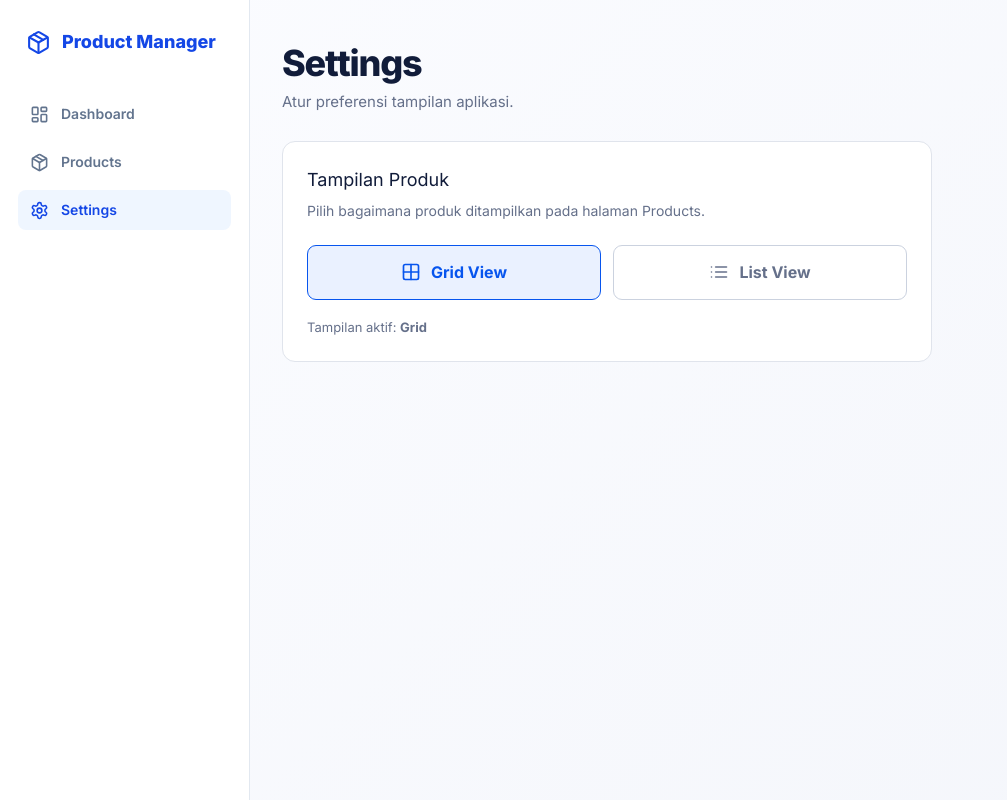
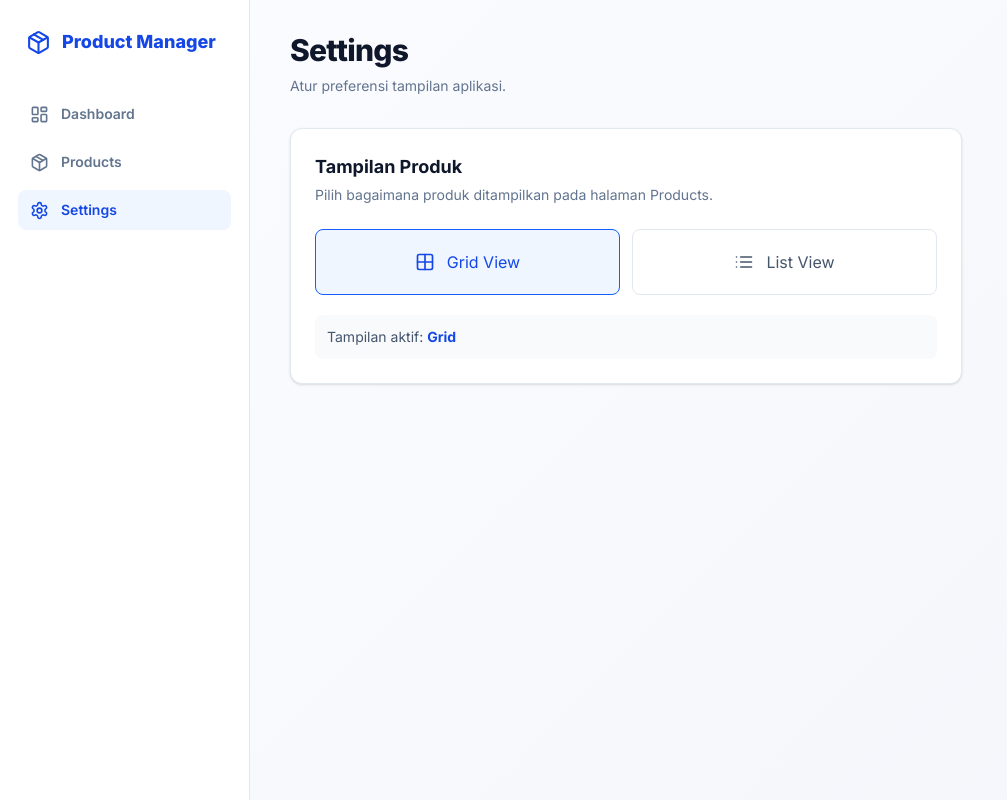
Before and after one commit to 1Llenias/pweb-react-fundamental, a React (Vite) app: page /settings in a window 1280 px wide. Shown: the whole page, without its empty margins (0-1007 px from the left). Built offline with nearby package versions, Linux system fonts and the light colour scheme.

Commit message:
refactor(tugas-4): migrate settings to Tailwind CSS

```diff
--- a/src/pages/SettingsPage.jsx
+++ b/src/pages/SettingsPage.jsx
@@ -5,47 +5,68 @@ import { Grid2X2, List } from 'lucide-react'
 export default function SettingsPage() {
   const { viewMode, setViewMode } = useOutletContext()
 
+  const viewOptions = [
+    {
+      value: 'grid',
+      label: 'Grid View',
+      icon: Grid2X2,
+    },
+    {
+      value: 'list',
+      label: 'List View',
+      icon: List,
+    },
+  ]
+
   return (
-    <main className="page-shell">
-      <header className="page-header">
-        <div>
-          <h1>Settings</h1>
-          <p>Atur preferensi tampilan aplikasi.</p>
-        </div>
+    <main className="min-h-screen px-4 py-8 sm:px-6 lg:px-10">
+      <header className="mb-8">
+        <h1 className="text-2xl font-extrabold tracking-tight text-slate-900 sm:text-3xl">
+          Settings
+        </h1>
+        <p className="mt-2 text-sm text-slate-500">
+          Atur preferensi tampilan aplikasi.
+        </p>
       </header>
 
-      <section className="settings-card">
-        <div className="settings-description">
-          <h2>Tampilan Produk</h2>
-          <p>
+      <section className="max-w-2xl rounded-xl border border-slate-200 bg-white p-5 shadow-sm sm:p-6">
+        <div>
+          <h2 className="text-lg font-bold text-slate-900">
+            Tampilan Produk
+          </h2>
+          <p className="mt-1 text-sm text-slate-500">
             Pilih bagaimana produk ditampilkan pada halaman Products.
           </p>
         </div>
 
-        <div className="view-options">
-          <button
-            type="button"
-            className={`view-option ${viewMode === 'grid' ? 'active' : ''}`}
-            onClick={() => setViewMode('grid')}
-            aria-pressed={viewMode === 'grid'}
-          >
-            <Grid2X2 size={20} />
-            <span>Grid View</span>
-          </button>
+        <div className="mt-6 grid grid-cols-1 gap-3 sm:grid-cols-2">
+          {viewOptions.map(({ value, label, icon: Icon }) => {
+            const isActive = viewMode === value
 
-          <button
-            type="button"
-            className={`view-option ${viewMode === 'list' ? 'active' : ''}`}
-            onClick={() => setViewMode('list')}
-            aria-pressed={viewMode === 'list'}
-          >
-            <List size={20} />
-            <span>List View</span>
-          </button>
+            return (
+              <button
+                key={value}
+                type="button"
+                onClick={() => setViewMode(value)}
+                aria-pressed={isActive}
+                className={`flex items-center justify-center gap-3 rounded-lg border p-5 text-sm font-semibold transition-colors ${
+                  isActive
+                    ? 'border-blue-600 bg-blue-50 text-blue-700'
+                    : 'border-slate-200 bg-white text-slate-600 hover:border-blue-300 hover:bg-blue-50'
+                }`}
+              >
+                <Icon size={20} />
+                <span>{label}</span>
+              </button>
+            )
+          })}
         </div>
 
-        <p className="settings-current">
-          Tampilan aktif: <strong>{viewMode === 'grid' ? 'Grid' : 'List'}</strong>
+        <p className="mt-5 rounded-lg bg-slate-50 p-3 text-sm text-slate-600">
+          Tampilan aktif:{' '}
+          <strong className="font-bold text-blue-700">
+            {viewMode === 'grid' ? 'Grid' : 'List'}
+          </strong>
         </p>
       </section>
     </main>
--- a/src/styles/global.css
+++ b/src/styles/global.css
@@ -308,65 +308,6 @@ button { cursor: pointer; }
   text-decoration: none;
 }
 
-/* Settings */
-.settings-card {
-  max-width: 650px;
-  padding: 24px;
-  border: 1px solid #e0e4ec;
-  border-radius: 13px;
-  background: white;
-}
-
-.settings-description h2 {
-  margin: 0 0 7px;
-  font-size: 18px;
-}
-
-.settings-description p {
-  margin: 0;
-  color: #65708a;
-  font-size: 14px;
-  line-height: 1.6;
-}
-
-.view-options {
-  display: grid;
-  grid-template-columns: repeat(2, 1fr);
-  gap: 12px;
-  margin-top: 22px;
-}
-
-.view-option {
-  display: flex;
-  align-items: center;
-  justify-content: center;
-  gap: 10px;
-  min-height: 55px;
-  border: 1px solid #cbd2df;
-  border-radius: 9px;
-  color: #65708a;
-  background: white;
-  font-weight: 700;
-  transition: .18s;
-}
-
-.view-option:hover {
-  border-color: #0755ee;
-  color: #0755ee;
-}
-
-.view-option.active {
-  border-color: #0755ee;
-  color: #0755ee;
-  background: #eaf1ff;
-}
-
-.settings-current {
-  margin: 18px 0 0;
-  color: #65708a;
-  font-size: 13px;
-}
-
 /* Product List View */
 .product-grid--list {
   grid-template-columns: 1fr;
```
